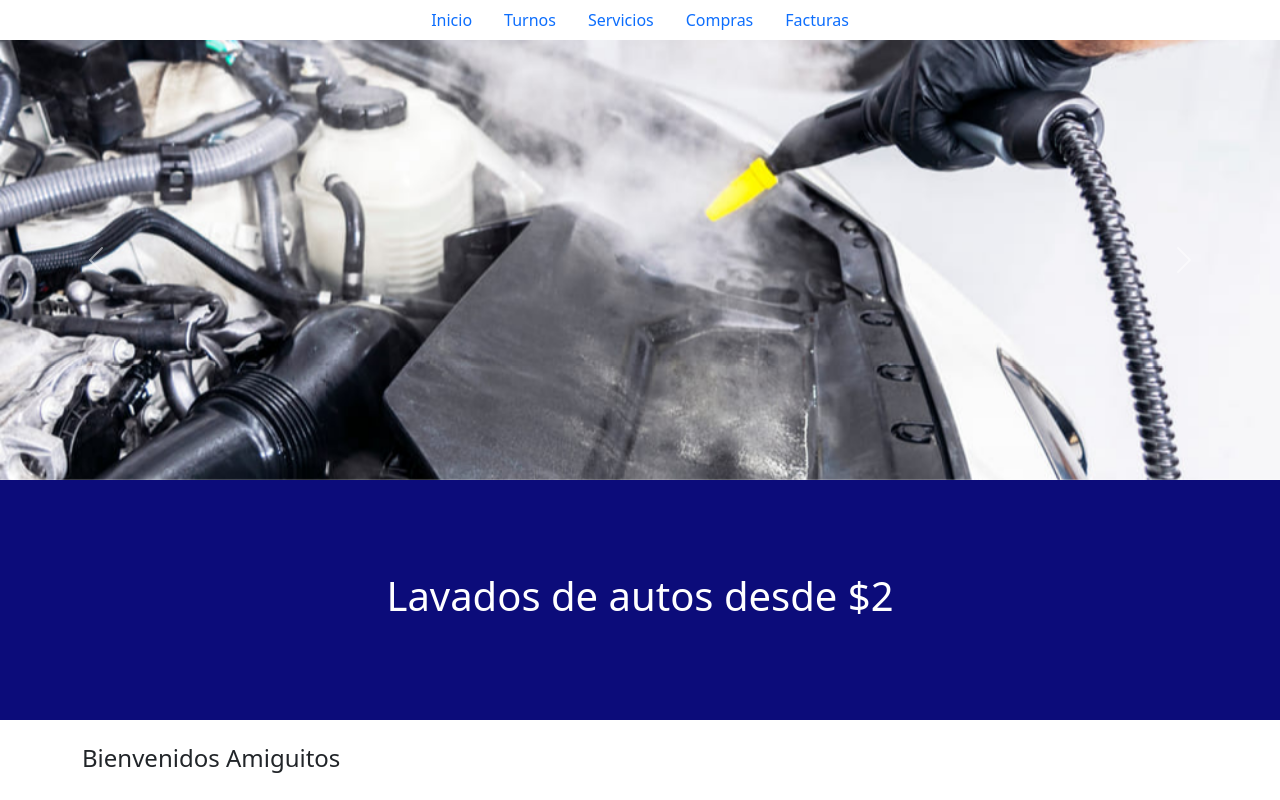
After one commit to misamisa15/Proyecto_lavanderia, a Flask app: page /pagina_user.html in a window 1280 px wide. The commit adds this page. Run offline with Flask 3, Linux system fonts and the light colour scheme; some libraries are stand-ins or nearby versions.

Commit message:
Nuevos cambios

```diff
--- a/app/routes.py
+++ b/app/routes.py
@@ -9,7 +9,6 @@ def index():
         {'icon': 'receipt', 'text': 'Comprobantes'},
         {'icon': 'receipt-cutoff', 'text': 'Nueva Retención'},
         {'icon': 'journal-text', 'text': 'Lista Retenciones'},
-        {'icon': 'truck', 'text': 'Guía de Remisión'},
         {'icon': 'arrow-clockwise', 'text': 'Nota de Crédito'},
         {'icon': 'file-earmark-minus', 'text': 'Nota de Débito'},
         {'icon': 'journal-album', 'text': 'Liquidación de Compras'},
@@ -17,3 +16,21 @@ def index():
         {'icon': 'cash-stack', 'text': 'Cuentas por Cobrar'}
     ]
     return render_template('pagina_principal.html', buttons=buttons)
+
+@app.route('/pagina_user.html')
+def paguser():
+    menu = [
+        {'text': 'Inicio'},
+        {'text': 'Turnos'},
+        {'text': 'Servicios'},
+        {'text': 'Compras'},
+        {'text': 'Facturas'}
+    ]
+    ima = [
+
+        {'image': 'images/car3.jpg'},
+        {'image': 'images/car4.jpg'}
+    ]
+
+
+    return render_template('pagina_user.html',menu=menu, ima=ima)
--- /dev/null
+++ b/app/static/estilouser.css
@@ -0,0 +1,10 @@
+.carousel-image {
+    min-height: 300px;
+    height: 55vh; /* Ajusta la altura según necesites */
+    object-fit: cover; /* Esto asegura que la imagen se ajuste bien sin distorsión */
+}
+.contcolor{
+    background-color: rgb(12, 12, 122);
+    height: 30vh;
+
+}
--- /dev/null
+++ b/app/templates/base.html
@@ -0,0 +1,20 @@
+<!DOCTYPE html>
+<html lang="es">
+<head>
+  <meta charset="UTF-8">
+  <meta name="viewport" content="width=device-width, initial-scale=1.0">
+  <title>{% block title %}Mi Aplicación{% endblock %}</title>
+  <link href="https://cdn.jsdelivr.net/npm/bootstrap@5.1.3/dist/css/bootstrap.min.css" rel="stylesheet">
+  <link href="https://cdn.jsdelivr.net/npm/bootstrap-icons/font/bootstrap-icons.css" rel="stylesheet">
+  {% block extra_css %}{% endblock %}
+</head>
+<body>
+
+
+    {% block content %}{% endblock %}
+
+
+  <script src="https://cdn.jsdelivr.net/npm/@popperjs/core@2.10.2/dist/umd/popper.min.js"></script>
+  <script src="https://cdn.jsdelivr.net/npm/bootstrap@5.1.3/dist/js/bootstrap.min.js"></script>
+</body>
+</html>
--- /dev/null
+++ b/app/templates/pagina_user.html
@@ -0,0 +1,45 @@
+{% extends "base.html" %}
+
+{% block title %}Página Principal{% endblock %}
+
+{% block extra_css %}
+<link rel="stylesheet" href="{{ url_for('static', filename='estilouser.css') }}">
+{% endblock %}
+{% block content %}
+
+    <ul class="nav justify-content-center">
+        <li class="nav-item">
+            {% for item in menu %}
+          <a class="nav-link" href="#">{{item.text}}</a>
+        </li>
+        {% endfor %}
+    </ul>
+
+    <div id="carrusel" class="carousel slide carousel-fade" data-bs-ride="carousel">
+        <div class="carousel-inner">
+            {% for itemimg in ima %}
+            <div class="carousel-item {% if loop.index == 1 %}active{% endif %}">
+                <img src="{{ url_for('static', filename=itemimg.image) }}" class="d-block w-100 carousel-image" alt="Imagen de carrusel {{ loop.index }}">
+            </div>
+            {% endfor %}
+
+
+        <button class="carousel-control-prev" type="button" data-bs-target="#carrusel" data-bs-slide="prev">
+          <span class="carousel-control-prev-icon" aria-hidden="true"></span>
+          <span class="visually-hidden">Previous</span>
+        </button>
+        <button class="carousel-control-next" type="button" data-bs-target="#carrusel" data-bs-slide="next">
+          <span class="carousel-control-next-icon" aria-hidden="true"></span>
+          <span class="visually-hidden">Next</span>
+        </button>
+      </div>
+    </div>
+
+    <div class="contcolor text-white text-center d-flex justify-content-center align-items-center">
+        <h1>Lavados de autos desde $2</h1>
+    </div>
+
+    <div class="container my-4 ">
+        <h4>Bienvenidos Amiguitos</h4>
+    </div>
+{% endblock %}
```
Also changed, not shown: app/templates/pagina_principal.html (+10 -16 lines), app/static/images/car1.jpeg (added), app/static/images/car2.jpg (added), app/static/images/car3.jpg (added), app/static/images/car4.jpg (added), app/static/images/logo_car.jpg (added).
